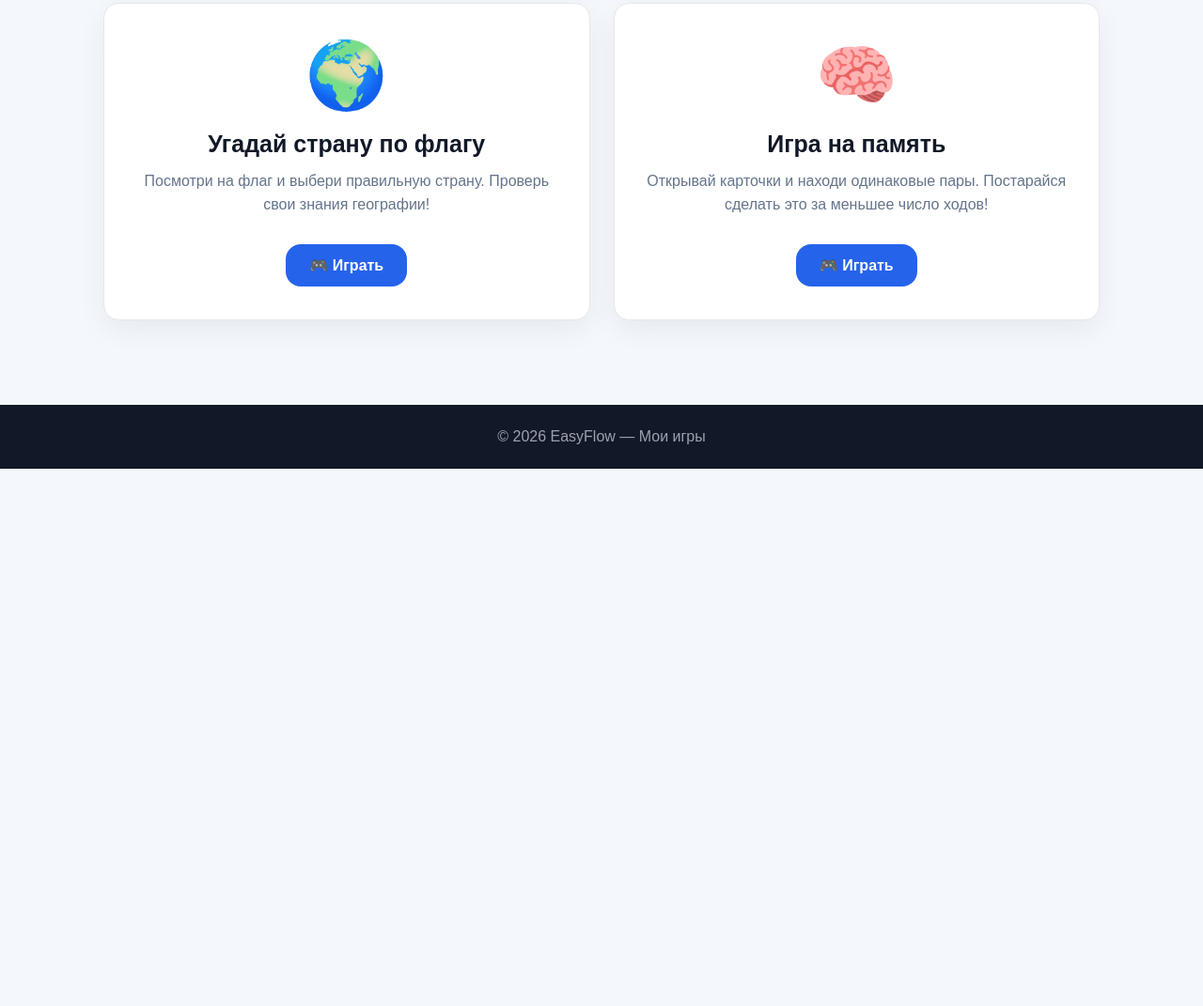
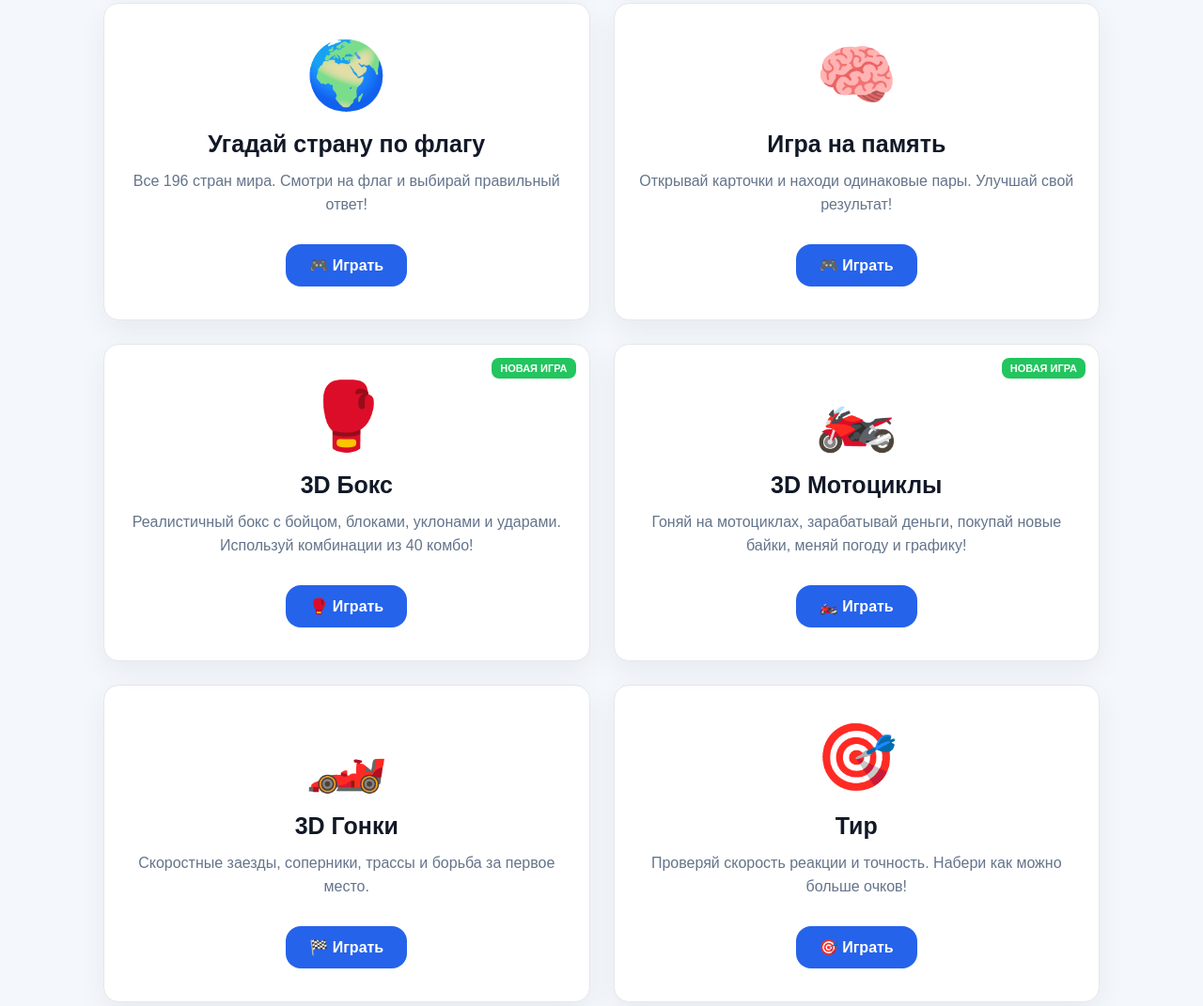
Before and after one commit to Ddd-jp1/easyflow, a plain HTML site: page games.html in a window 1280 px wide. Shown: the part 913-1984 px from the top of the page at 94% size. Before the commit the page ends 1412 px from the top, so only its background shows below. Drawn offline with Linux system fonts and the light colour scheme.

Commit message:
Refactor comments in games.html for clarity

```diff
--- a/games.html
+++ b/games.html
@@ -37,10 +37,6 @@ body {
     min-height: 100vh;
 }
 
-/* =========================
-   ТЁМНАЯ ТЕМА
-========================= */
-
 body.dark {
     --background: #0f172a;
     --card: #1e293b;
@@ -49,9 +45,7 @@ body.dark {
     --border: #334155;
 }
 
-/* =========================
-   HEADER
-========================= */
+/* HEADER */
 
 header {
     background: var(--card);
@@ -96,9 +90,7 @@ header {
     opacity: 0.9;
 }
 
-/* =========================
-   MAIN
-========================= */
+/* MAIN */
 
 .container {
     max-width: 1100px;
@@ -106,9 +98,7 @@ header {
     padding: 40px 20px;
 }
 
-/* =========================
-   ПРИВЕТСТВИЕ
-========================= */
+/* WELCOME */
 
 .welcome {
     margin-bottom: 40px;
@@ -131,19 +121,14 @@ header {
 
 .welcome h1 {
     color: var(--main);
-
     font-size: 38px;
-
     margin-bottom: 15px;
 }
 
 .welcome p {
     color: var(--muted);
-
     font-size: 18px;
-
     line-height: 1.6;
-
     margin-bottom: 8px;
 }
 
@@ -171,9 +156,7 @@ header {
     transform: translateY(-2px);
 }
 
-/* =========================
-   ЗАГОЛОВОК
-========================= */
+/* TITLE */
 
 .title {
     text-align: center;
@@ -191,9 +174,7 @@ header {
     font-size: 18px;
 }
 
-/* =========================
-   ИГРЫ
-========================= */
+/* GAMES */
 
 .games-grid {
     display: grid;
@@ -204,9 +185,7 @@ header {
     gap: 25px;
 }
 
-/* =========================
-   КАРТОЧКА
-========================= */
+/* CARD */
 
 .game-card {
     background: var(--card);
@@ -236,27 +215,21 @@ header {
         rgba(0, 0, 0, 0.12);
 }
 
-/* =========================
-   ИКОНКА
-========================= */
+/* ICON */
 
 .game-icon {
     font-size: 70px;
     margin-bottom: 18px;
 }
 
-/* =========================
-   НАЗВАНИЕ
-========================= */
+/* TITLE */
 
 .game-card h3 {
     font-size: 25px;
     margin-bottom: 12px;
 }
 
-/* =========================
-   ОПИСАНИЕ
-========================= */
+/* DESCRIPTION */
 
 .game-card p {
     color: var(--muted);
@@ -268,9 +241,7 @@ header {
     margin-bottom: 25px;
 }
 
-/* =========================
-   КНОПКА ИГРАТЬ
-========================= */
+/* BUTTON */
 
 .play-button {
     display: inline-block;
@@ -291,13 +262,35 @@ header {
 
 .play-button:hover {
     opacity: 0.9;
-
     transform: scale(1.03);
 }
 
-/* =========================
-   FOOTER
-========================= */
+/* NEW GAME BADGE */
+
+.new-game {
+    position: relative;
+}
+
+.new-game::before {
+    content: "НОВАЯ ИГРА";
+
+    position: absolute;
+
+    top: 14px;
+    right: 14px;
+
+    background: #22c55e;
+    color: white;
+
+    padding: 5px 9px;
+
+    border-radius: 8px;
+
+    font-size: 11px;
+    font-weight: bold;
+}
+
+/* FOOTER */
 
 footer {
     margin-top: 50px;
@@ -311,9 +304,7 @@ footer {
     text-align: center;
 }
 
-/* =========================
-   МОБИЛЬНАЯ ВЕРСИЯ
-========================= */
+/* MOBILE */
 
 @media (max-width: 750px) {
 
@@ -355,13 +346,9 @@ footer {
 
 </head>
 
-
 <body>
 
-
-<!-- =========================
-     HEADER
-========================= -->
+<!-- HEADER -->
 
 <header>
 
@@ -386,9 +373,7 @@ footer {
 </header>
 
 
-<!-- =========================
-     MAIN
-========================= -->
+<!-- MAIN -->
 
 <main class="container">
 
@@ -443,14 +428,14 @@ footer {
 </div>
 
 
-<!-- =========================
-     ИГРЫ
-========================= -->
+<!-- ИГРЫ -->
 
 <div class="games-grid">
 
 
-<!-- КРЕСТИКИ-НОЛИКИ -->
+<!-- =========================
+     КРЕСТИКИ-НОЛИКИ
+========================= -->
 
 <div class="game-card">
 
@@ -478,7 +463,9 @@ footer {
 </div>
 
 
-<!-- ПИНГ-ПОНГ -->
+<!-- =========================
+     ПИНГ-ПОНГ
+========================= -->
 
 <div class="game-card">
 
@@ -506,7 +493,9 @@ footer {
 </div>
 
 
-<!-- УГАДАЙ ФЛАГ -->
+<!-- =========================
+     УГАДАЙ ФЛАГ
+========================= -->
 
 <div class="game-card">
 
@@ -519,9 +508,9 @@ footer {
 </h3>
 
 <p>
-    Посмотри на флаг и выбери
-    правильную страну. Проверь
-    свои знания географии!
+    Все 196 стран мира.
+    Смотри на флаг и выбирай
+    правильный ответ!
 </p>
 
 <a
@@ -534,7 +523,9 @@ footer {
 </div>
 
 
-<!-- ПАМЯТЬ -->
+<!-- =========================
+     ПАМЯТЬ
+========================= -->
 
 <div class="game-card">
 
@@ -548,8 +539,8 @@ footer {
 
 <p>
     Открывай карточки и находи
-    одинаковые пары. Постарайся
-    сделать это за меньшее число ходов!
+    одинаковые пары. Улучшай
+    свой результат!
 </p>
 
 <a
@@ -562,14 +553,132 @@ footer {
 </div>
 
 
+<!-- =========================
+     🥊 БОКС
+========================= -->
+
+<div class="game-card new-game">
+
+<div class="game-icon">
+    🥊
+</div>
+
+<h3>
+    3D Бокс
+</h3>
+
+<p>
+    Реалистичный бокс с бойцом,
+    блоками, уклонами и ударами.
+    Используй комбинации из 40 комбо!
+</p>
+
+<a
+    href="boxing.html"
+    class="play-button"
+>
+    🥊 Играть
+</a>
+
+</div>
+
+
+<!-- =========================
+     🏍️ МОТОЦИКЛЫ
+========================= -->
+
+<div class="game-card new-game">
+
+<div class="game-icon">
+    🏍️
+</div>
+
+<h3>
+    3D Мотоциклы
+</h3>
+
+<p>
+    Гоняй на мотоциклах, зарабатывай
+    деньги, покупай новые байки,
+    меняй погоду и графику!
+</p>
+
+<a
+    href="motorcycle.html"
+    class="play-button"
+>
+    🏍️ Играть
+</a>
+
+</div>
+
+
+<!-- =========================
+     🚗 ГОНКИ
+========================= -->
+
+<div class="game-card">
+
+<div class="game-icon">
+    🏎️
+</div>
+
+<h3>
+    3D Гонки
+</h3>
+
+<p>
+    Скоростные заезды,
+    соперники, трассы и
+    борьба за первое место.
+</p>
+
+<a
+    href="racing.html"
+    class="play-button"
+>
+    🏁 Играть
+</a>
+
+</div>
+
+
+<!-- =========================
+     🎯 ТИР
+========================= -->
+
+<div class="game-card">
+
+<div class="game-icon">
+    🎯
+</div>
+
+<h3>
+    Тир
+</h3>
+
+<p>
+    Проверяй скорость реакции
+    и точность. Набери как можно
+    больше очков!
+</p>
+
+<a
+    href="shooting.html"
+    class="play-button"
+>
+    🎯 Играть
+</a>
+
+</div>
+
+
 </div>
 
 </main>
 
 
-<!-- =========================
-     FOOTER
-========================= -->
+<!-- FOOTER -->
 
 <footer>
 
@@ -581,7 +690,7 @@ footer {
 <script>
 
 /* =========================
-   ЗАГРУЗКА НАСТРОЕК EASYFLOW
+   НАСТРОЙКИ EASYFLOW
 ========================= */
 
 window.addEventListener(
```
